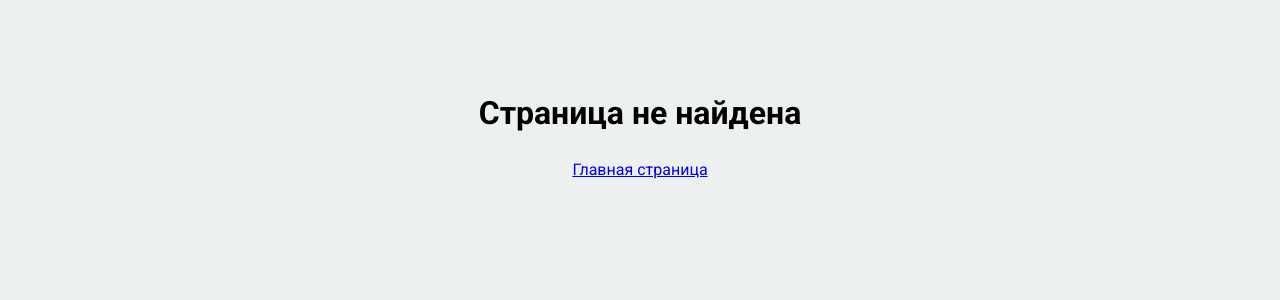
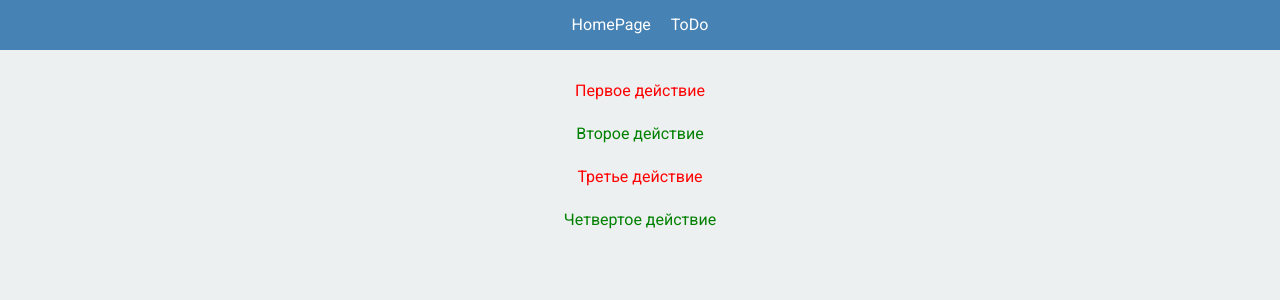
Before and after one commit to ruuuu/ToDoListReact, a React (Create React App) app: page /list in a window 1280 px wide. Shown: the top 300 px of the page. Built offline with nearby package versions, Linux system fonts and the light colour scheme.

Commit message:
Add files via upload

```diff
--- a/package.json
+++ b/package.json
@@ -3,6 +3,7 @@
   "version": "0.1.0",
   "private": true,
   "dependencies": {
+    "@reduxjs/toolkit": "^1.9.5",
     "@testing-library/jest-dom": "^5.17.0",
     "@testing-library/react": "^13.4.0",
     "@testing-library/user-event": "^13.5.0",
@@ -12,6 +13,7 @@
     "@types/react-dom": "^18.2.7",
     "react": "^18.2.0",
     "react-dom": "^18.2.0",
+    "react-redux": "^8.1.2",
     "react-router-dom": "^6.15.0",
     "react-scripts": "5.0.1",
     "typescript": "^4.9.5",
--- a/src/components/Form/Form.tsx
+++ b/src/components/Form/Form.tsx
@@ -10,11 +10,12 @@ export const Form = (props: { createNewToDo: Function }) => {  // передае
       const [text, setText] = useState<string>('');           // хук  useState - хранилище состояния (переменной text) и управления им. Передали пуcтую строку - нач значение переменной text; text - переменная хранящая значение, котрое передали в setText().   setText()- метод изменеия переменной text
 
 
-      const formSubmit = () => {                      // по нажатию на кнопку Плюс, вызовется эта фукнция
+      const formSubmit = (event: React.SyntheticEvent) => {                      // по нажатию на кнопку Плюс, вызовется эта фукнция
             //console.log('createText ', createText);
+            event.preventDefault();                               // чтобы полсе отправки формы страница не перезагружалась
             if(text){
                   props.createNewToDo(text);
-                  setText('');                        // очищем значение text
+                  setText('');                        // очищем значение переменной text
             }
 
       }
--- a/src/index.tsx
+++ b/src/index.tsx
@@ -3,69 +3,13 @@ import React from 'react';
 import ReactDOM from 'react-dom/client';
 import './assets/scss/normalize.scss';
 import './assets/scss/style.scss';
-import { ToDoListPage } from './pages/ToDoListPage';
 import { BrowserRouter, Routes, Route, createBrowserRouter, RouterProvider } from 'react-router-dom';  // компоненты для маршрутизации
-import { HomePage } from './pages/HomePage';
-import { Header } from './components/Header/Header';
-import { toDo } from './models/todo-item';        // импорт интрефейса
-import { NotFound } from './pages/404';
-import { ItemDescription } from './pages/ItemDescription';
-import { Layout } from './layouts/Layout';
+import { router } from './router';
+import { store } from './store'
+import { Provider } from 'react-redux'
 
 
 
-const todos: toDo[] = [     // для теста
-  {
-        id: 0,
-        text: 'Первое действие',
-        isDone: false
-  },
-  {
-        id: 1,
-        text: 'Второе действие',
-        isDone: true
-  },
-  {
-        id: 2,
-        text: 'Третье действие',
-        isDone: false
-  },
-  {
-    id: 3,
-    text: 'Четвертое действие',
-    isDone: true
-  }
-];
-
-
-// новый синтаксис роутинга:
-const  router = createBrowserRouter([
-  {
-    path: '/',
-    element: <Layout />,
-    errorElement: <NotFound />,
-    children: [               // дочерние элементы будут рендериться на место  <Outlet />
-      {
-        path: '/',                  // при переходе на '/', отобразится компнент HomePage
-        element: <HomePage todos={todos} />
-      },
-      {
-        path: '/todo',              // при переходе на '/todo', отобразится компнент ToDoListPage
-        element: <ToDoListPage />
-      },
-      {
-        path: '/list/:id',
-        element: <ItemDescription todos={todos} />
-      },
-    ]
-  },
-  {
-    path: '*',
-    element: <NotFound />
-  }
-],
-//{ basename: '/app/' }     // /app/  это название поддомена(то есть /app//todo, /app/list/:id), нужен если выкладывать проект на GitHubPages
-)
 
 
 
--- a/src/layouts/Layout.tsx
+++ b/src/layouts/Layout.tsx
@@ -9,7 +9,7 @@ export const Layout = () => {
       return (
             <>
                   <Header />
-                  <Outlet />       {/* место куда будут рендериться компоненеты страниц */}
+                  <Outlet />       {/*контенйер дял дочерних роутингов.  Если path: '/', то сюда отобразится <ToDoListPage>. Если path: '/list', то сюда отобразится  <ViewList />.   Если path: '/list/:id', то сюда отобразится  <ViewListItem />  */}
             </>
       )
 }
--- a/src/pages/ToDoListPage.tsx
+++ b/src/pages/ToDoListPage.tsx
@@ -66,7 +66,6 @@ export const ToDoListPage = () => {
             console.log('delete',  toDoItem)
             const newToDos = todos.filter((item) => item.id !== toDoItem.id);  // вернет массив, элементами котрого будут элементы подходящие под условеи
             setTodos(newToDos);
-
       }
 
 
--- /dev/null
+++ b/src/pages/ViewList.tsx
@@ -0,0 +1,24 @@
+import { toDo } from "../models/todo-item";
+import { ListItem } from "../components/ListItem/ListItem";
+
+
+interface ComponentProps {
+
+      todos: toDo[]
+}
+
+
+//                       props: { todos: toDo[] }
+export const ViewList = ({ todos }: ComponentProps) => {  // передаем массив, элементы котрого типа  toDo
+
+      return (
+            <div className="container">
+                  {
+                        todos.map((todo: toDo) => {                            // переберет массив todos и вернет компонент ListItem для каждого элемента массива
+                              return ( <ListItem  key={todo.id}  todo={todo} /> )                    // вернет компонент. Передаем todo как аргумент в фукнцию ListItem.  Указываем  key итерирумемому элементу, иначе ругаться будет
+                        })
+                  }
+            </div>
+      )
+
+};
--- /dev/null
+++ b/src/pages/ViewListItem.tsx
@@ -0,0 +1,40 @@
+import { useEffect, useState } from "react"
+import { toDo } from "../models/todo-item"
+import { useNavigate, useParams } from "react-router-dom";
+
+
+
+interface ComponentProps {
+
+      todos: toDo[]
+}
+
+
+
+// вместо того чтобы передавать props: props: { todos: toDo[] }, он дял каждого кмпонента может быть большиим, можно передать ComponentPages и вместо слова props  дестуртукрируем его:
+export const ViewListItem = ({ todos }:  ComponentProps) => {
+
+      const { id } = useParams();                                // хук, извлекает динамические  параметы которые есть в урле(/list/:id). id потому что в пути path='/list/:id' задали сами парматер id
+      const navigate = useNavigate();                             // хук, переводит страницу на указанный урл
+      const [todo, setTodo] = useState<toDo>();                     // хук, инициализиуерт перменную todo(нач значение будет undefined) , setTodo() меняет ее
+
+
+      useEffect(() => {                                            // хук, принимает  коллбэк, коллбэк будет запущен вовремя загрузки компонента. Нужен для инициализации(отбработает при инициализации  компонента и монтирования), ренддера. Отрабоатет минимум 1 раз
+            // при каждой смене id  в урле,  будет отрабатывать этот хук:
+            const searchTodo = todos.find((todoItem) => String(todoItem.id) === id);
+
+            if(searchTodo){
+                  setTodo(searchTodo);                // меняет значение переменной todo = searchTodo
+            }
+            else{
+                  navigate('/404');
+            }
+      }, [todos, id, navigate]);  // как только изменится одна из переменных todos, id, navigate, то отработает useEffect() и перерерисует компонент(верстку)
+
+
+      return (
+            <div className="container">
+                  <h1> {todo?.text} </h1>   {/* если  у todo свойство text есть, то вывдеет его */}
+            </div>
+      )
+}
--- /dev/null
+++ b/src/router.tsx
@@ -0,0 +1,65 @@
+import { createBrowserRouter } from "react-router-dom";
+import { Layout } from "./layouts/Layout";
+import { NotFound } from "./pages/404";
+import { ViewList } from "./pages/ViewList";
+import { ToDoListPage } from "./pages/ToDoListPage";
+import { ViewListItem } from "./pages/ViewListItem";
+import { toDo } from "./models/todo-item";            // импорт интрефейса
+
+
+
+const todos: toDo[] = [     // для теста, массив, у котрого элемнты имеют тип toDo
+  {
+        id: 0,
+        text: 'Первое действие',
+        isDone: false
+  },
+  {
+        id: 1,
+        text: 'Второе действие',
+        isDone: true
+  },
+  {
+        id: 2,
+        text: 'Третье действие',
+        isDone: false
+  },
+  {
+    id: 3,
+    text: 'Четвертое действие',
+    isDone: true
+  }
+];
+
+
+
+
+
+// новый синтаксис роутинга:
+export const  router = createBrowserRouter([
+      {
+        path: '/',
+        element: <Layout />,      // внутри  будут children:[], котрые прописаны ниже
+        errorElement: <NotFound />,
+        children: [               // дочерние элементы будут рендериться на место  <Outlet />
+          {
+            path: '/',                  // при переходе на '/', отобразится компнент ToDoListPage
+            element: <ToDoListPage />
+          },
+          {
+            path: '/list',              // при переходе на '/list', отобразится компнент ViewList
+            element: <ViewList  todos={todos} />,
+          },
+          {
+            path: '/list/:id',                // то есть path: /list/:id
+            element: <ViewListItem todos={todos} />
+          }
+        ]
+      },
+      {
+        path: '*',
+        element: <NotFound />
+      }
+    ],
+    //{ basename: '/app/' }     // /app/  это название поддомена(то есть /app//todo, /app/list/:id), нужен если выкладывать проект на GitHubPages
+    )
--- /dev/null
+++ b/src/store.ts
@@ -0,0 +1,16 @@
+// хранилище сотояний:
+import { configureStore } from '@reduxjs/toolkit'
+
+
+
+// создаем базовое состояниие:
+export const store = configureStore({
+  reducer: {},  // Здесь хранятся все состоняия
+})
+
+
+
+
+export type RootState = ReturnType<typeof store.getState>
+
+export type AppDispatch = typeof store.dispatch
```
Lines whose indentation alone changed are shown as unchanged.
